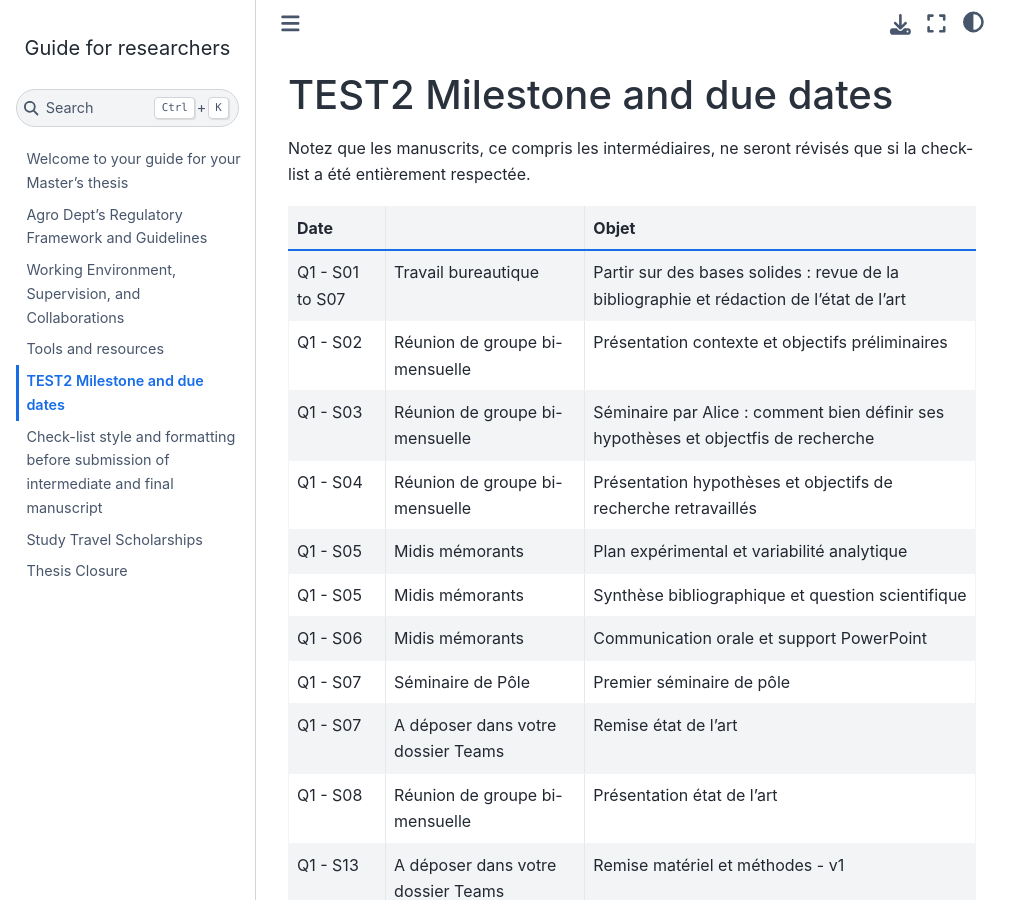
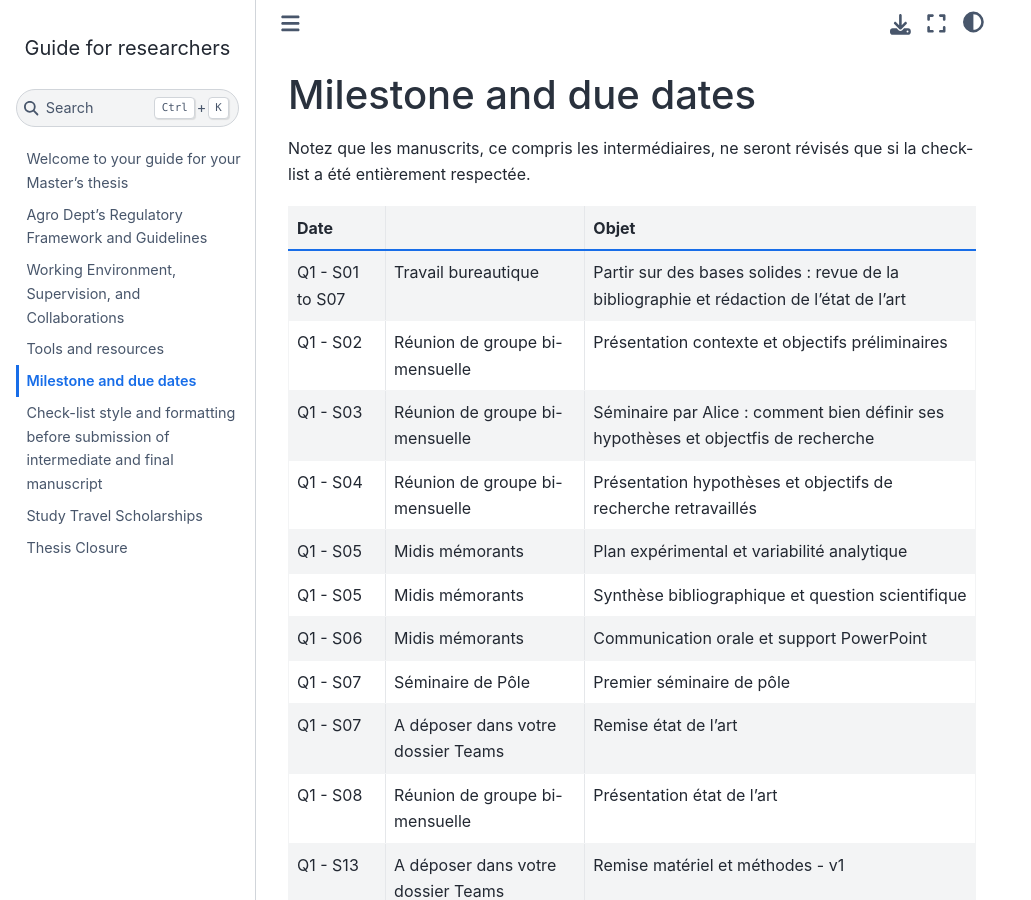
Before and after one commit to GERUlab/guide4researchers, a Jupyter Book: the page built from chapter4.md, in a window 1280 px wide and 900 px high. Shown: the whole window, without its empty margins (0-1031 px from the left). Built offline with Jupyter Book 1.0.4 settings and Sphinx 7.4.7 and the Sphinx Book theme 1.1.4, drawn with Linux system fonts in a browser that asks for light colours.

Commit message:
Update chapter4.md

```diff
--- a/chapter4.md
+++ b/chapter4.md
@@ -1,4 +1,4 @@
-# TEST2 Milestone and due dates
+# Milestone and due dates
 
 Notez que les manuscrits, ce compris les intermédiaires, ne seront révisés que si la check-list a été entièrement respectée.
 
```
